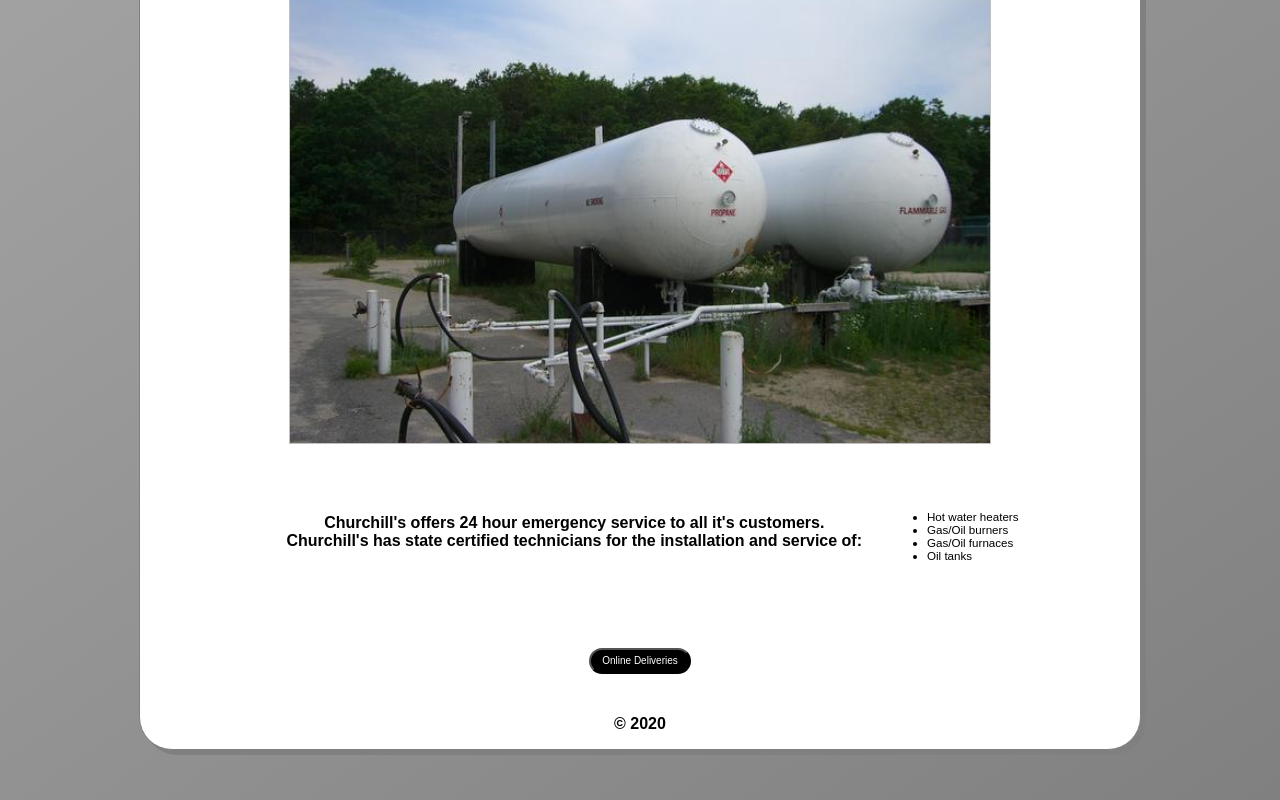
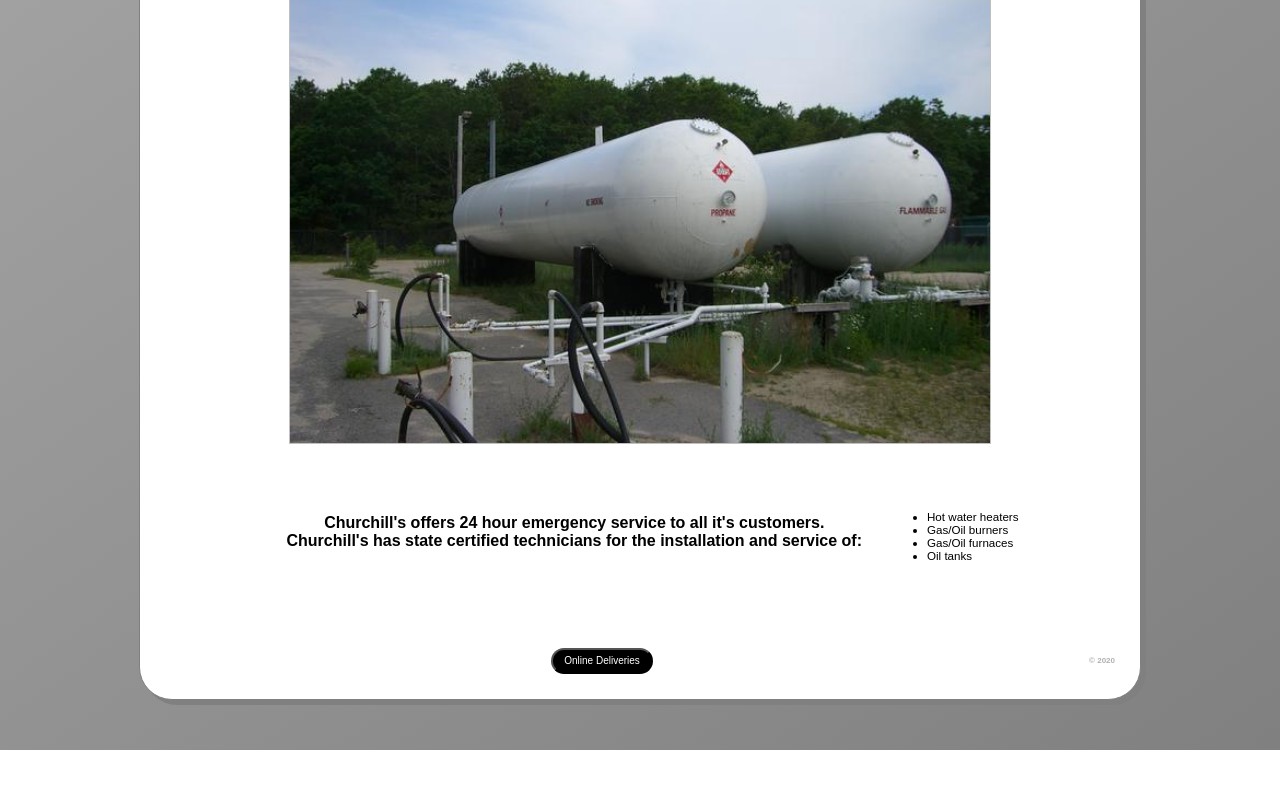
Before and after one commit to SJellen/chuchills, a plain HTML site: page index.html in a window 1280 px wide. Shown: the part 2041-2841 px from the top of the page. After the commit the page ends 2791 px from the top, so only its background shows below. Drawn offline with Linux system fonts and the light colour scheme.

Commit message:
added copy

```diff
--- a/css/style.css
+++ b/css/style.css
@@ -139,6 +139,13 @@ a {
     padding: 50px
 }
 
+#copy {
+    float: right;
+    padding-top: 25px;
+    opacity: .3;
+    font-size: .5em;
+}
+
 
 
 /* Extra small devices (phones, 600px and down) */
--- a/index.html
+++ b/index.html
@@ -67,7 +67,7 @@
     </div>
 </div>
         <button id="btn2"><a class="btn" href="https://myfuelaccount.com/Churchills" >Online Deliveries</a></button>
-        <h3>&copy; 2020</h3>
+        <h3 id="copy">&copy; 2020</h3>
         <script src="" async defer></script>
     </body>
 </html>
```
